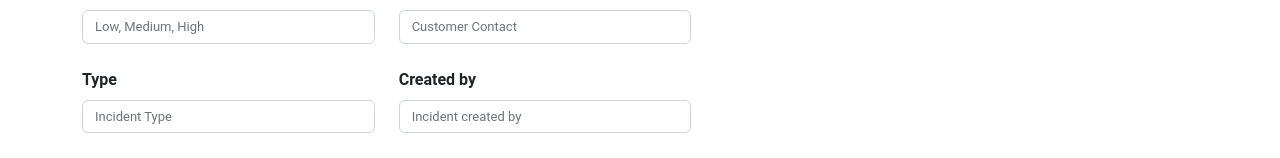
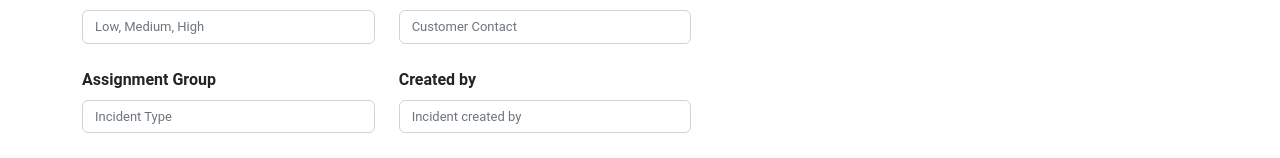
Before and after one commit to einercupino/BabaGroupProjectAngular, an Angular app: page /incidents/create in a window 1280 px wide. Shown: the part 399-557 px from the top of the page. Built offline with nearby package versions, Linux system fonts and the light colour scheme; sample sign-in values are in the browser's storage; some icons are missing.

Commit message:
minor update - assignment group

```diff
--- a/src/app/pages/add-incidents/add-incidents.component.html
+++ b/src/app/pages/add-incidents/add-incidents.component.html
@@ -24,7 +24,7 @@
                     placeholder="Low, Medium, High" formControlName="priority" required>
                   </div>
                   <div class="form-group">
-                    <label for="typetf" class="fw-bold mb-2 mt-4">Type</label>
+                    <label for="typetf" class="fw-bold mb-2 mt-4">Assignment Group</label>
                     <input type="text" class="form-control" id="typetf"
                     placeholder="Incident Type" formControlName="type" required>
                   </div>
--- a/src/app/pages/edit-incident/edit-incident.component.html
+++ b/src/app/pages/edit-incident/edit-incident.component.html
@@ -24,7 +24,7 @@
                     placeholder="Low, Medium, High" formControlName="priority" required>
                   </div>
                   <div class="form-group">
-                    <label for="typetf" class="fw-bold mb-2 mt-4">Type</label>
+                    <label for="typetf" class="fw-bold mb-2 mt-4">Assignment Group</label>
                     <input type="text" class="form-control" id="typetf"
                     placeholder="Incident Type" formControlName="type" required>
                   </div>
```
